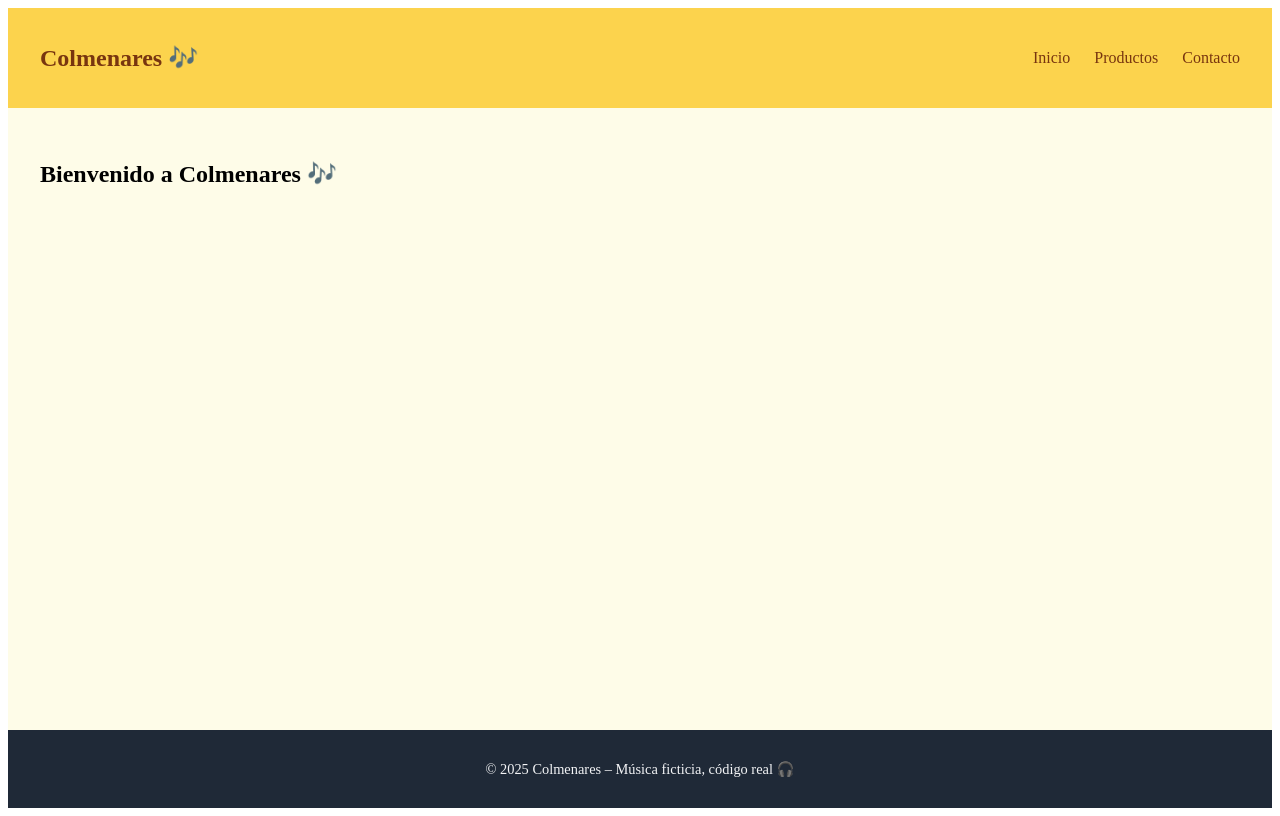
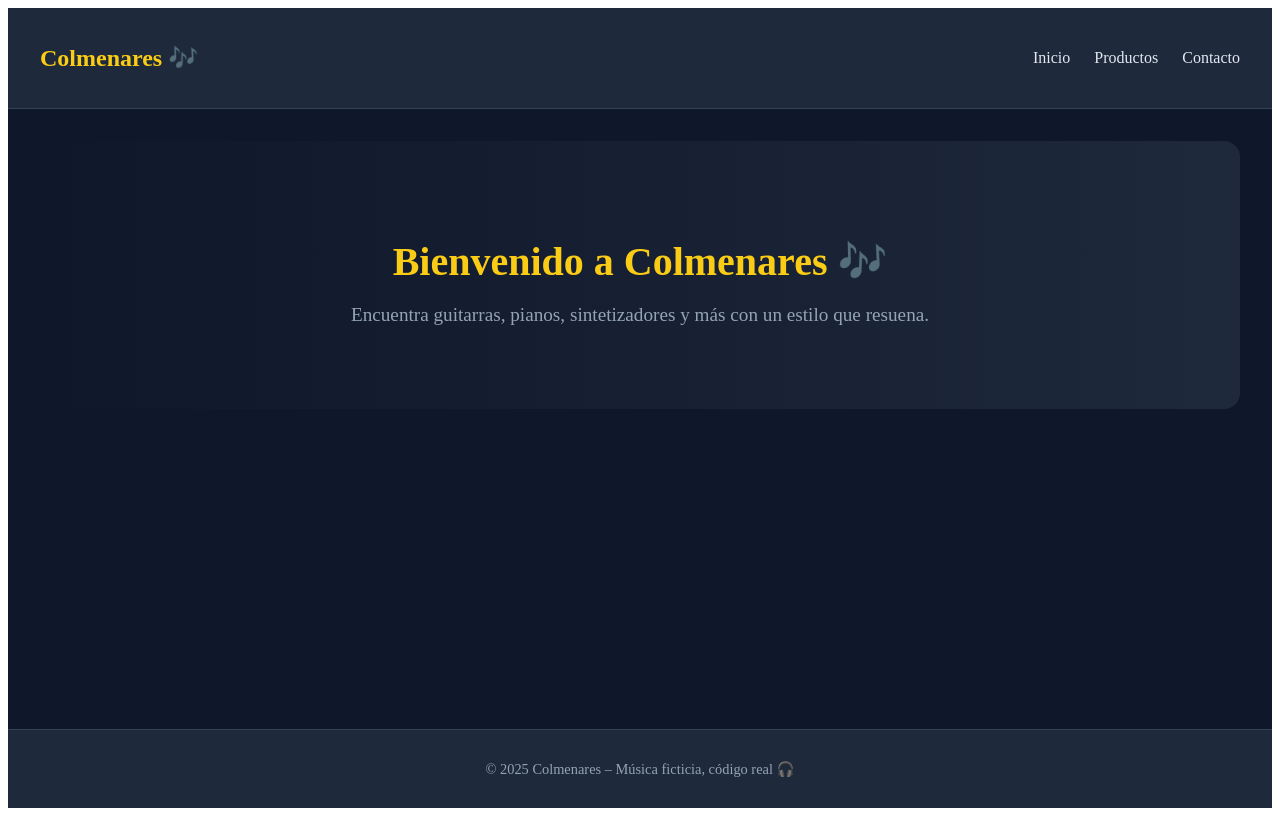
Before and after one commit to Manuelito18/colmenares-react, a React (Vite) app: page / in a window 1280 px wide. Built offline with nearby package versions, Linux system fonts and the light colour scheme.

Commit message:
oscurito papa

```diff
--- a/src/components/styles/Footer.module.css
+++ b/src/components/styles/Footer.module.css
@@ -1,7 +1,8 @@
 .footer {
-  background-color: #1f2937;
-  color: #f3f4f6;
+  background-color: #1e293b;
+  color: #94a3b8;
   text-align: center;
   padding: 1rem;
   font-size: 0.9rem;
+  border-top: 1px solid #334155;
 }
--- a/src/components/styles/Layout.module.css
+++ b/src/components/styles/Layout.module.css
@@ -2,10 +2,12 @@
   display: flex;
   flex-direction: column;
   min-height: 100vh;
+  background-color: #0f172a;
+  /* fondo oscuro global */
+  color: #e2e8f0;
 }
 
 .main {
   flex: 1;
   padding: 2rem;
-  background-color: #fefce8;
 }
--- a/src/components/styles/Navbar.module.css
+++ b/src/components/styles/Navbar.module.css
@@ -2,14 +2,15 @@
   display: flex;
   justify-content: space-between;
   align-items: center;
-  background-color: #fcd34d;
+  background-color: #1e293b;
   padding: 1rem 2rem;
+  border-bottom: 1px solid #334155;
 }
 
 .logo {
   font-size: 1.5rem;
   font-weight: bold;
-  color: #78350f;
+  color: #facc15;
 }
 
 .navLinks {
@@ -20,11 +21,11 @@
 
 .navLinks a {
   text-decoration: none;
-  color: #78350f;
+  color: #e2e8f0;
   font-weight: 500;
   transition: color 0.2s ease;
 }
 
 .navLinks a:hover {
-  color: #9a3412;
+  color: #facc15;
 }
--- a/src/pages/Contacto.jsx
+++ b/src/pages/Contacto.jsx
@@ -1,3 +1,12 @@
+import styles from "./styles/Contacto.module.css";
+
 export default function Contacto() {
-  return <h2 className="text-xl">Contáctanos 📞</h2>;
+  return (
+    <section className={styles.contacto}>
+      <h2 className={styles.title}>Contáctanos 📞</h2>
+      <p className={styles.text}>
+        ¿Tienes dudas, sugerencias o simplemente quieres hablar de guitarras? ¡Escríbenos!
+      </p>
+    </section>
+  );
 }
--- a/src/pages/Home.jsx
+++ b/src/pages/Home.jsx
@@ -1,3 +1,12 @@
+import styles from "./styles/Home.module.css";
+
 export default function Home() {
-  return <h2 className="text-xl">Bienvenido a Colmenares 🎶</h2>;
+  return (
+    <section className={styles.home}>
+      <h1 className={styles.title}>Bienvenido a Colmenares 🎶</h1>
+      <p className={styles.subtitle}>
+        Encuentra guitarras, pianos, sintetizadores y más con un estilo que resuena.
+      </p>
+    </section>
+  );
 }
--- a/src/pages/Productos.jsx
+++ b/src/pages/Productos.jsx
@@ -1,3 +1,11 @@
+import styles from "./styles/Productos.module.css";
+
 export default function Productos() {
-  return <h2 className="text-xl">Catálogo de Instrumentos 🎸</h2>;
+  return (
+    <section className={styles.productos}>
+      <h2 className={styles.title}>Catálogo de Instrumentos</h2>
+      <p className={styles.text}>Explora nuestros productos cuidadosamente seleccionados.</p>
+      {/* Aquí irían los cards de productos */}
+    </section>
+  );
 }
--- /dev/null
+++ b/src/pages/styles/Contacto.module.css
@@ -0,0 +1,18 @@
+.contacto {
+  padding: 2rem;
+  background-color: #1e293b;
+  border-radius: 1rem;
+  text-align: center;
+}
+
+.title {
+  font-size: 2rem;
+  font-weight: bold;
+  color: #facc15;
+  margin-bottom: 1rem;
+}
+
+.text {
+  font-size: 1rem;
+  color: #cbd5e1;
+}
--- /dev/null
+++ b/src/pages/styles/Home.module.css
@@ -0,0 +1,18 @@
+.home {
+  text-align: center;
+  padding: 4rem 2rem;
+  background: linear-gradient(to right, #0f172a, #1e293b);
+  border-radius: 1rem;
+}
+
+.title {
+  font-size: 2.5rem;
+  font-weight: bold;
+  color: #facc15;
+  margin-bottom: 1rem;
+}
+
+.subtitle {
+  font-size: 1.2rem;
+  color: #94a3b8;
+}
--- /dev/null
+++ b/src/pages/styles/Productos.module.css
@@ -0,0 +1,18 @@
+.productos {
+  padding: 2rem;
+  background-color: #1e293b;
+  border-radius: 1rem;
+  text-align: center;
+}
+
+.title {
+  font-size: 2rem;
+  font-weight: bold;
+  color: #facc15;
+  margin-bottom: 1rem;
+}
+
+.text {
+  font-size: 1rem;
+  color: #cbd5e1;
+}
```
